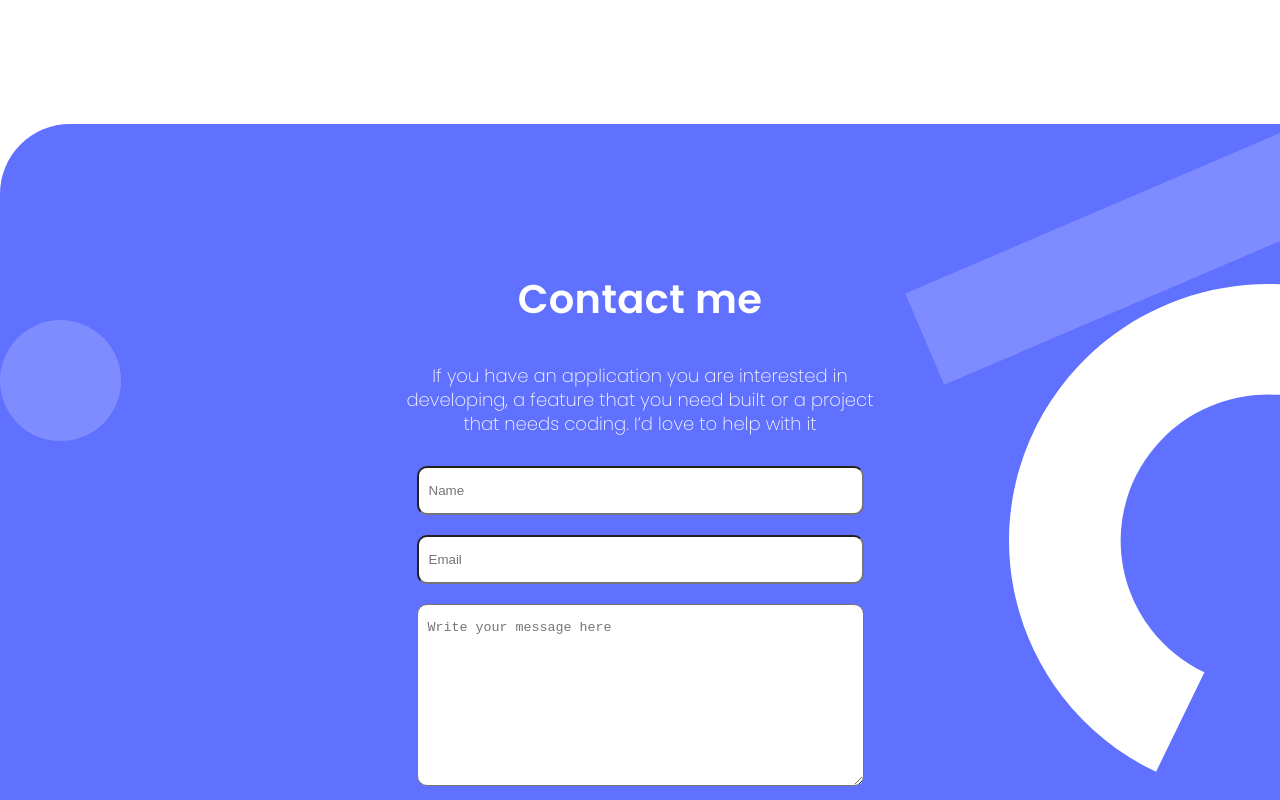
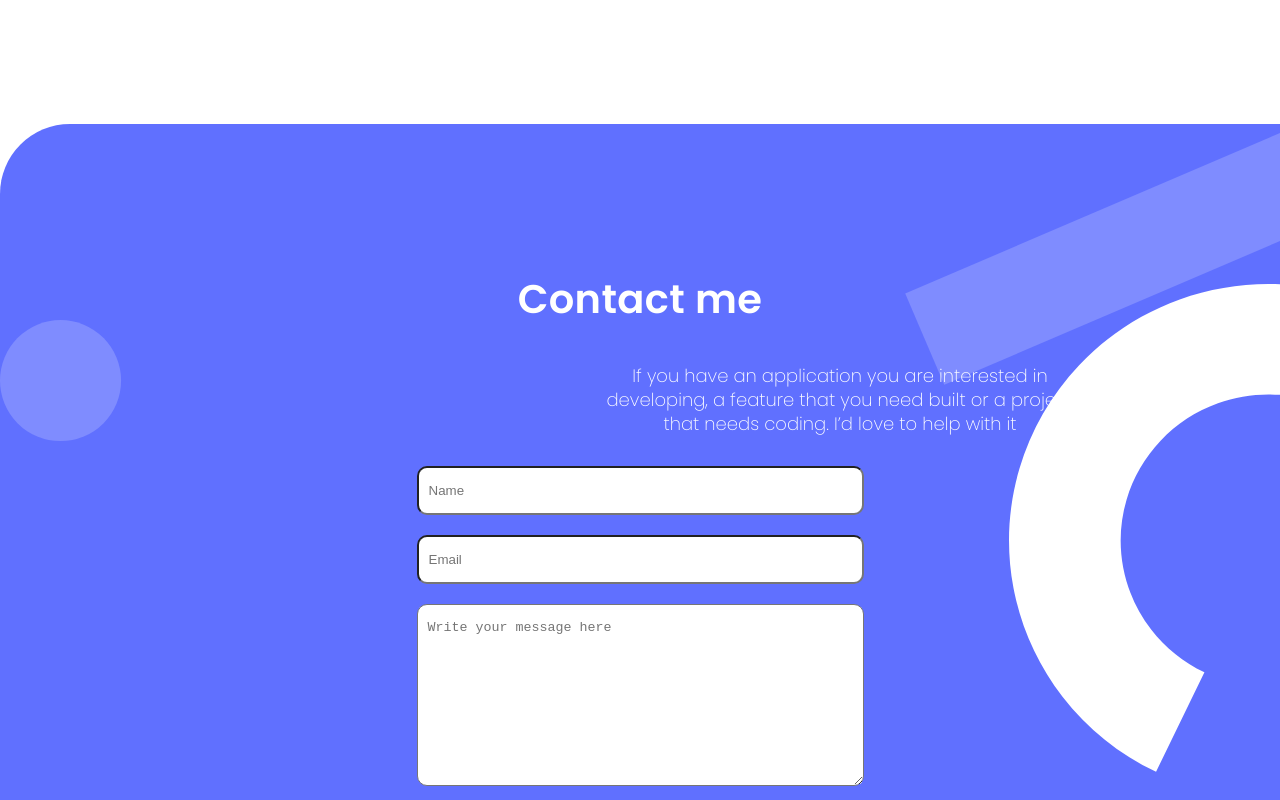
Before and after one commit to houdamzari/Portfolio-Website, a website: page index.html in a window 1280 px wide. In both pictures the pointer is over the element 640 px from the left and 3872 px from the top of the page. Shown: the part 3472-4272 px from the top of the page. Drawn offline with Linux system fonts and the light colour scheme.

Commit message:
Apply transission to contact paragraph

```diff
--- a/style.css
+++ b/style.css
@@ -429,6 +429,10 @@ h1 {
   line-height: 24px;
 }
 
+.contact_paragraph:hover {
+  transform: translateX(200px);
+}
+
 .form_inputs {
   display: flex;
   flex-direction: column;
```
